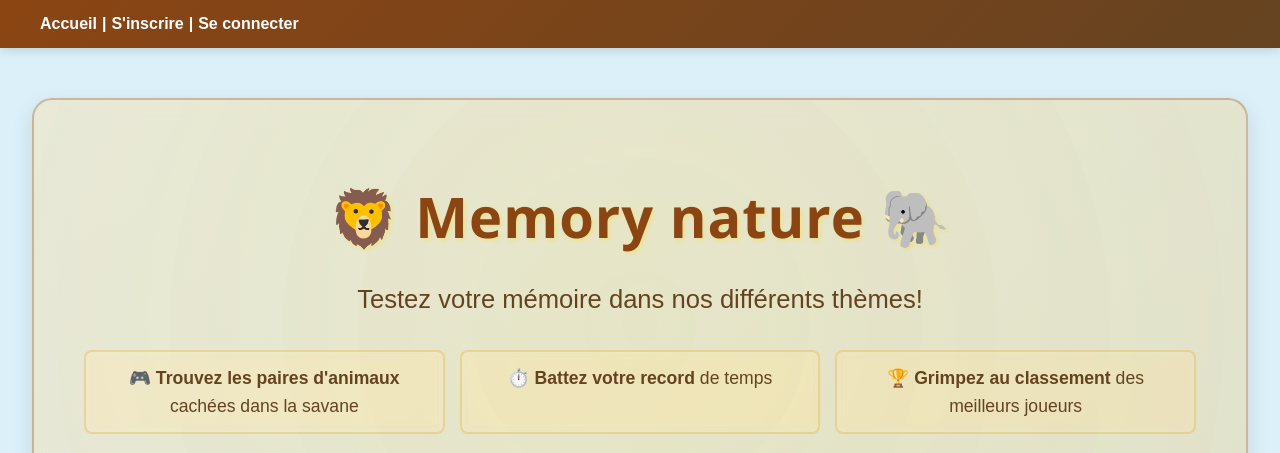
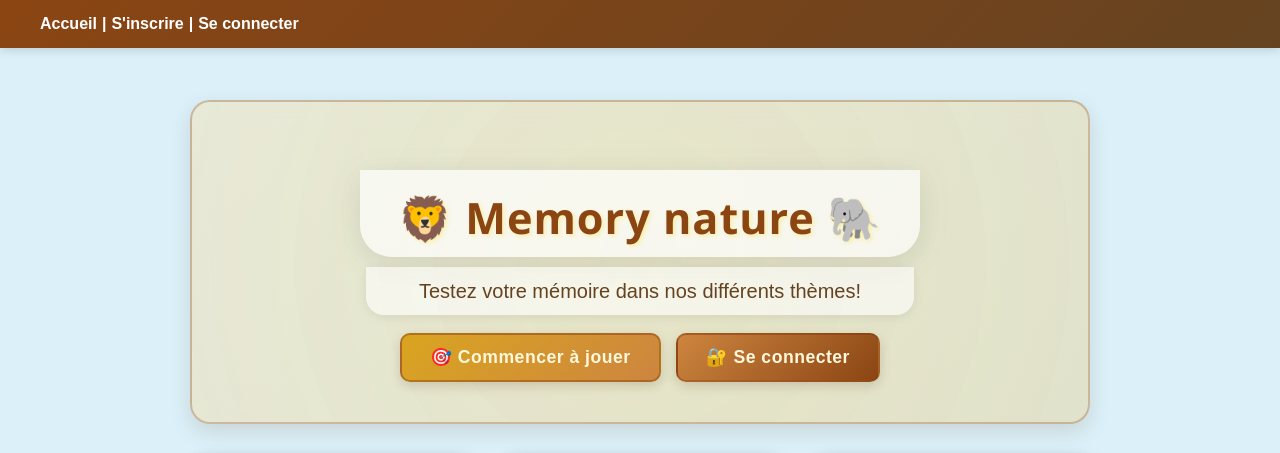
Before and after one commit to flaviemichel-laplateforme/memory, a PHP site: page / in a window 1280 px wide. Shown: the top 453 px of the page. Run offline with PHP 8.4, Linux system fonts and the light colour scheme.

Commit message:
Refonte de la section d'accueil : amélioration de la présentation des thèmes avec une galerie dynamique et suppression des éléments obsolètes.

```diff
--- a/app/Views/home/index.php
+++ b/app/Views/home/index.php
@@ -1,15 +1,8 @@
-<div class="home-hero">
-  <div class="hero-content">
-    <h1 class="hero-title">🦁 Memory nature 🐘</h1>
-    <p class="hero-subtitle">Testez votre mémoire dans nos différents thèmes!</p>
-
-    <div class="hero-description">
-      <p>🎮 <strong>Trouvez les paires d'animaux</strong> cachées dans la savane</p>
-      <p>⏱️ <strong>Battez votre record</strong> de temps</p>
-      <p>🏆 <strong>Grimpez au classement</strong> des meilleurs joueurs</p>
-    </div>
-
-    <div class="hero-actions">
+<div class="home-hero" style="position:relative;max-width:1200px;margin:0 auto;padding:40px 0 0 0;">
+  <div class="hero-content" style="text-align:center;margin-bottom:32px;">
+    <h1 class="hero-title" style="margin-bottom:0;font-size:2.7rem;letter-spacing:1px;background:rgba(255,255,255,0.7);border-radius:0 0 32px 32px;display:inline-block;padding:18px 38px 10px 38px;box-shadow:0 6px 32px rgba(0,0,0,0.10);text-align:center;">🦁 Memory nature 🐘</h1>
+    <p class="hero-subtitle" style="font-size:1.25rem;margin:10px auto 0 auto;background:rgba(255,255,255,0.6);border-radius:0 0 18px 18px;display:block;padding:8px 24px;box-shadow:0 2px 12px rgba(0,0,0,0.08);text-align:center;max-width:500px;">Testez votre mémoire dans nos différents thèmes!</p>
+    <div class="hero-actions" style="margin-top:18px;">
       <?php if (isset($_SESSION['user'])): ?>
         <a href="/game" class="btn-hero btn-primary-hero">🎮 Jouer maintenant</a>
         <a href="/game/classement" class="btn-hero btn-secondary-hero">🏆 Voir le classement</a>
@@ -20,34 +13,17 @@
     </div>
   </div>
 
-  <div class="hero-features">
-    <div class="feature-card">
-      <div class="feature-icon">🌍</div>
-      <h3>Thèmes</h3>
-      <p>Plongez dans différents décors</p>
-      <form method="post" action="/home/theme" class="game-form" style="margin-top:15px;">
-        <div class="form-group">
-          <label for="theme">Choisissez un thème :</label>
-          <select name="theme" id="theme">
-            <?php foreach ($themes as $key => $theme): ?>
-              <option value="<?= $key ?>" <?= ($key === $selectedTheme) ? 'selected' : '' ?>><?= $theme['name'] ?></option>
-            <?php endforeach; ?>
-          </select>
-        </div>
-        <button type="submit" class="btn-play" style="width:100%;margin-top:10px;">Valider</button>
+  <div class="theme-gallery-grid" style="display:grid;grid-template-columns:repeat(auto-fit,minmax(280px,1fr));grid-template-rows:repeat(2, 1fr);gap:30px;justify-items:center;align-items:center;padding-bottom:10px;max-width:900px;margin:0 auto;">
+    <?php foreach ($themes as $key => $theme): ?>
+      <form method="post" action="/home/theme" style="margin:0;padding:0;width:100%;max-width:340px;">
+        <input type="hidden" name="theme" value="<?= $key ?>">
+        <button type="submit" class="theme-preview-btn" style="border:none;background:none;padding:0;width:100%;cursor:pointer;">
+          <div class="theme-preview-landscape" style="border-radius:20px;box-shadow:0 4px 18px rgba(0,0,0,0.12);border:5px solid <?= ($key === $selectedTheme) ? '#FFD700' : '#eee' ?>;overflow:hidden;transition:border-color 0.3s;background: url('<?= $theme['background'] ?>') center/cover no-repeat;height:140px;display:flex;align-items:flex-end;justify-content:flex-start;position:relative;min-width:280px;">
+            <span style="position:absolute;top:18px;left:18px;font-size:2.5rem;filter:drop-shadow(0 2px 6px #fff);z-index:2;"><?= $theme['emoji'] ?></span>
+            <span style="background:rgba(255,255,255,0.85);border-radius:0 12px 0 0;padding:10px 22px;font-weight:700;font-size:1.2rem;color:#654321;box-shadow:0 2px 8px rgba(0,0,0,0.08);margin-bottom:0;position:absolute;bottom:0;left:0;z-index:2;"><?= htmlspecialchars($theme['name']) ?></span>
+          </div>
+        </button>
       </form>
-    </div>
-
-    <div class="feature-card">
-      <div class="feature-icon">🎯</div>
-      <h3>4 Niveaux</h3>
-      <p>De débutant à expert, choisissez votre niveau de difficulté</p>
-    </div>
-
-    <div class="feature-card">
-      <div class="feature-icon">⚡</div>
-      <h3>Chrono</h3>
-      <p>Améliorez votre temps et devenez le plus rapide</p>
-    </div>
+    <?php endforeach; ?>
   </div>
 </div>
```
